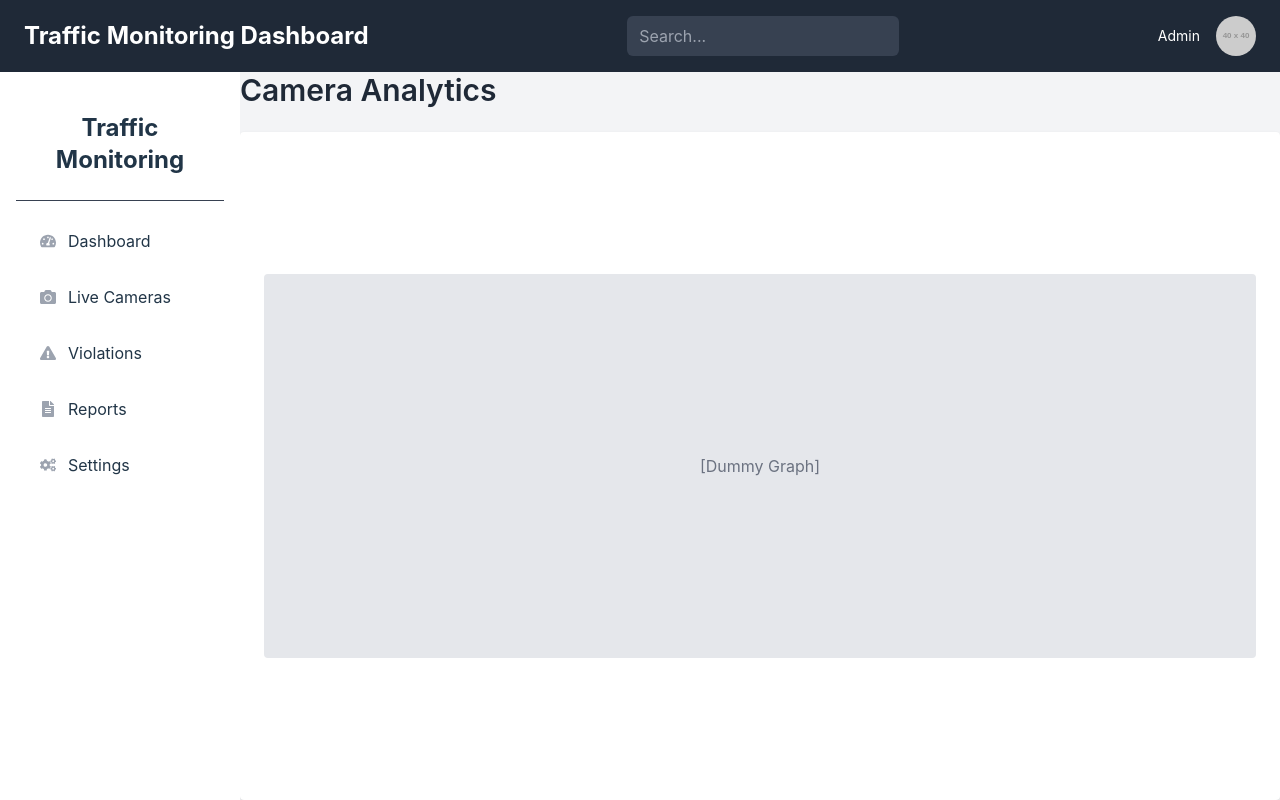
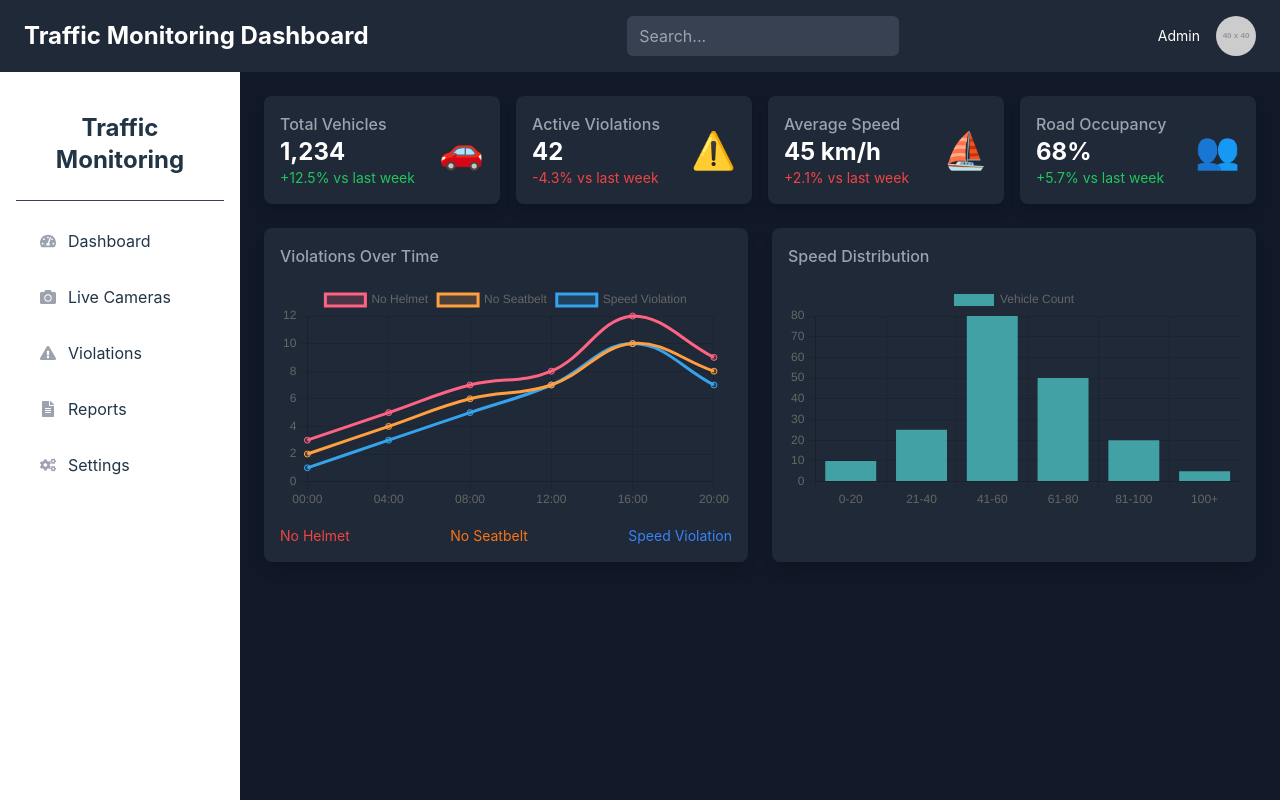
Before and after one commit to ridin2002/Traffic-monitoring, a React (Vite) app in the folder traffic_monitoring_frontend/: page / in a window 1280 px wide. Built offline with nearby package versions, Linux system fonts and the light colour scheme.

Commit message:
dashboard created

```diff
--- a/traffic_monitoring_frontend/package.json
+++ b/traffic_monitoring_frontend/package.json
@@ -12,8 +12,10 @@
   "dependencies": {
     "@mantine/core": "^7.15.2",
     "@tabler/icons-react": "^3.26.0",
+    "chart.js": "^4.4.7",
     "date-fns": "^4.1.0",
     "react": "^18.3.1",
+    "react-chartjs-2": "^5.2.0",
     "react-datepicker": "^7.5.0",
     "react-dom": "^18.3.1",
     "react-icons": "^5.4.0",
--- a/traffic_monitoring_frontend/src/App.jsx
+++ b/traffic_monitoring_frontend/src/App.jsx
@@ -1,6 +1,6 @@
 import React, { useState } from "react";
 import Sidebar from "./components/Sidebar";
-import CameraAnalytics from "./components/CameraAnalytics";
+import CameraAnalytics from "./components/analytics/CameraAnalytics";
 import Camera from "./components/Camera";
 import NavBar from "./components/NavBar";
 import LiveCameras from "./components/LiveCameras";
--- a/traffic_monitoring_frontend/src/components/CameraAnalytics.jsx
+++ /dev/null
@@ -1,18 +0,0 @@
-import React from "react";
-
-const CameraAnalytics = () => {
-  return (
-    <div className="h-full w-full flex flex-col">
-      <h1 className="text-3xl font-semibold text-gray-800 mb-6">
-        Camera Analytics
-      </h1>
-      <div className="bg-white rounded shadow flex-1 p-6 flex justify-center items-center">
-        <div className="w-full h-96 bg-gray-200 rounded flex items-center justify-center">
-          <span className="text-gray-500">[Dummy Graph]</span>
-        </div>
-      </div>
-    </div>
-  );
-};
-
-export default CameraAnalytics;
--- a/traffic_monitoring_frontend/src/components/Sidebar.jsx
+++ b/traffic_monitoring_frontend/src/components/Sidebar.jsx
@@ -1,171 +1,3 @@
-// import React from "react";
-
-// const Sidebar = ({ activeSection, setActiveSection }) => {
-//   return (
-//     <aside className="w-64 bg-gray-800 text-white flex flex-col">
-//       <div className="p-6 text-2xl font-bold border-b border-grey-700">
-//         Dashboard
-//       </div>
-//       <nav className="flex-1 px-4 py-6">
-//         <ul className="space-y-4">
-//           <li
-//             className={`p-2 rounded cursor-pointer ${
-//               activeSection === "cameraAnalytics" ? "bg-gray-700" : "hover:bg-gray-700"
-//             }`}
-//             onClick={() => setActiveSection("cameraAnalytics")}
-//           >
-//             <span className="block text-lg">Camera Analytics</span>
-//           </li>
-//           <li
-//             className={`p-2 rounded cursor-pointer ${
-//               activeSection === "camera" ? "bg-gray-700" : "hover:bg-gray-700"
-//             }`}
-//             onClick={() => setActiveSection("camera")}
-//           >
-//             <span className="block text-lg">Camera</span>
-//           </li>
-//           <li
-//             className={`p-2 rounded cursor-pointer ${
-//               activeSection === "violations" ? "bg-gray-700" : "hover:bg-gray-700"
-//             }`}
-//             onClick={() => setActiveSection("violations")}
-//           >
-//             <span className="block text-lg">Violations</span>
-//           </li>
-//           <li
-//             className={`p-2 rounded cursor-pointer ${
-//               activeSection === "settings" ? "bg-gray-700" : "hover:bg-gray-700"
-//             }`}
-//             onClick={() => setActiveSection("settings")}
-//           >
-//             <span className="block text-lg">Settings</span>
-//           </li>
-//         </ul>
-//       </nav>
-//     </aside>
-//   );
-// };
-
-// export default Sidebar;
-
-
-
-// import React from "react";
-// import {
-//   FaTachometerAlt,
-//   FaCamera,
-//   FaExclamationTriangle,
-//   FaFileAlt,
-//   FaCogs,
-//   FaSignOutAlt,
-// } from "react-icons/fa";
-
-// const Sidebar = ({ activeSection, setActiveSection }) => (
-//   <div className="bg-sidebarBg text-textPrimary w-60 h-screen flex flex-col shadow-lg">
-//     <h2 className="text-2xl font-bold text-center py-6 border-b border-gray-700">
-//       Traffic Monitoring
-//     </h2>
-//     <nav className="flex-grow mt-4">
-//       <ul className="space-y-2">
-//         <li
-//           className={`group px-6 py-3 flex items-center rounded-md cursor-pointer ${
-//             activeSection === "dashboard"
-//               ? "bg-tableHover text-buttonPrimary"
-//               : "hover:bg-tableHover"
-//           }`}
-//           onClick={() => setActiveSection("dashboard")}
-//         >
-//           <FaTachometerAlt
-//             className={`mr-3 ${
-//               activeSection === "dashboard"
-//                 ? "text-buttonPrimary"
-//                 : "text-gray-400 group-hover:text-buttonPrimary"
-//             }`}
-//           />
-//           <span>Dashboard</span>
-//         </li>
-//         <li
-//           className={`group px-6 py-3 flex items-center rounded-md cursor-pointer ${
-//             activeSection === "camera"
-//               ? "bg-tableHover text-buttonPrimary"
-//               : "hover:bg-tableHover"
-//           }`}
-//           onClick={() => setActiveSection("camera")}
-//         >
-//           <FaCamera
-//             className={`mr-3 ${
-//               activeSection === "liveCameras"
-//                 ? "text-buttonPrimary"
-//                 : "text-gray-400 group-hover:text-buttonPrimary"
-//             }`}
-//           />
-//           <span>Live Cameras</span>
-//         </li>
-//         <li
-//           className={`group px-6 py-3 flex items-center rounded-md cursor-pointer ${
-//             activeSection === "violations"
-//               ? "bg-tableHover text-buttonPrimary"
-//               : "hover:bg-tableHover"
-//           }`}
-//           onClick={() => setActiveSection("violations")}
-//         >
-//           <FaExclamationTriangle
-//             className={`mr-3 ${
-//               activeSection === "violations"
-//                 ? "text-buttonPrimary"
-//                 : "text-gray-400 group-hover:text-buttonPrimary"
-//             }`}
-//           />
-//           <span>Violations</span>
-//         </li>
-//         <li
-//           className={`group px-6 py-3 flex items-center rounded-md cursor-pointer ${
-//             activeSection === "reports"
-//               ? "bg-tableHover text-buttonPrimary"
-//               : "hover:bg-tableHover"
-//           }`}
-//           onClick={() => setActiveSection("reports")}
-//         >
-//           <FaFileAlt
-//             className={`mr-3 ${
-//               activeSection === "reports"
-//                 ? "text-buttonPrimary"
-//                 : "text-gray-400 group-hover:text-buttonPrimary"
-//             }`}
-//           />
-//           <span>Reports</span>
-//         </li>
-//         <li
-//           className={`group px-6 py-3 flex items-center rounded-md cursor-pointer ${
-//             activeSection === "settings"
-//               ? "bg-tableHover text-buttonPrimary"
-//               : "hover:bg-tableHover"
-//           }`}
-//           onClick={() => setActiveSection("settings")}
-//         >
-//           <FaCogs
-//             className={`mr-3 ${
-//               activeSection === "settings"
-//                 ? "text-buttonPrimary"
-//                 : "text-gray-400 group-hover:text-buttonPrimary"
-//             }`}
-//           />
-//           <span>Settings</span>
-//         </li>
-//       </ul>
-//     </nav>
-//     <div
-//       className="px-6 py-4 hover:bg-tableHover flex items-center cursor-pointer rounded-md"
-//       onClick={() => console.log("Logout clicked")}
-//     >
-//       <FaSignOutAlt className="mr-3 text-gray-400 group-hover:text-buttonPrimary" />
-//       <span>Logout</span>
-//     </div>
-//   </div>
-// );
-
-// export default Sidebar;
-
 
 import React from 'react';
 import {
@@ -189,7 +21,7 @@ const Sidebar = ({ activeSection, setActiveSection }) => (
           className={`group px-6 py-3 flex items-center rounded-md cursor-pointer ${
             activeSection === 'dashboard' ? 'bg-gray-700' : 'hover:bg-gray-700'
           }`}
-          onClick={() => setActiveSection('dashboard')}
+          onClick={() => setActiveSection('cameraAnalytics')}
         >
           <FaTachometerAlt className="mr-3 text-gray-400 group-hover:text-buttonPrimary" />
           <span className="group-hover:font-medium">Dashboard</span>
--- /dev/null
+++ b/traffic_monitoring_frontend/src/components/analytics/CameraAnalytics.jsx
@@ -0,0 +1,98 @@
+import React from "react";
+import { Line, Bar } from "react-chartjs-2"; // Assuming Chart.js is installed
+import "chart.js/auto"; // Automatically registers Chart.js components
+
+const CameraAnalytics = () => {
+  // Data for charts
+  const lineChartData = {
+    labels: ["00:00", "04:00", "08:00", "12:00", "16:00", "20:00"],
+    datasets: [
+      {
+        label: "No Helmet",
+        data: [3, 5, 7, 8, 12, 9],
+        borderColor: "rgba(255, 99, 132, 1)",
+        backgroundColor: "rgba(255, 99, 132, 0.2)",
+        tension: 0.4,
+      },
+      {
+        label: "No Seatbelt",
+        data: [2, 4, 6, 7, 10, 8],
+        borderColor: "rgba(255, 159, 64, 1)",
+        backgroundColor: "rgba(255, 159, 64, 0.2)",
+        tension: 0.4,
+      },
+      {
+        label: "Speed Violation",
+        data: [1, 3, 5, 7, 10, 7],
+        borderColor: "rgba(54, 162, 235, 1)",
+        backgroundColor: "rgba(54, 162, 235, 0.2)",
+        tension: 0.4,
+      },
+    ],
+  };
+
+  const barChartData = {
+    labels: ["0-20", "21-40", "41-60", "61-80", "81-100", "100+"],
+    datasets: [
+      {
+        label: "Vehicle Count",
+        data: [10, 25, 80, 50, 20, 5],
+        backgroundColor: "rgba(75, 192, 192, 0.8)",
+      },
+    ],
+  };
+
+  return (
+    <div className="p-6 bg-gray-900 min-h-screen">
+      {/* Header Statistics */}
+      <div className="grid grid-cols-1 md:grid-cols-4 gap-4 mb-6">
+        {[
+          { label: "Total Vehicles", value: "1,234", change: "+12.5%", icon: "🚗", color: "green" },
+          { label: "Active Violations", value: "42", change: "-4.3%", icon: "⚠️", color: "red" },
+          { label: "Average Speed", value: "45 km/h", change: "+2.1%", icon: "⛵", color: "orange" },
+          { label: "Road Occupancy", value: "68%", change: "+5.7%", icon: "👥", color: "green" },
+        ].map((stat, index) => (
+          <div
+            key={index}
+            className="bg-gray-800 shadow-lg rounded-lg p-4 flex items-center justify-between text-white"
+          >
+            <div>
+              <h4 className="text-gray-400 font-medium">{stat.label}</h4>
+              <p className="text-2xl font-bold">{stat.value}</p>
+              <p
+                className={`text-sm ${
+                  stat.color === "green" ? "text-green-500" : "text-red-500"
+                }`}
+              >
+                {stat.change} vs last week
+              </p>
+            </div>
+            <div className="text-4xl">{stat.icon}</div>
+          </div>
+        ))}
+      </div>
+
+      {/* Charts Section */}
+      <div className="grid grid-cols-1 md:grid-cols-2 gap-6">
+        {/* Violations Over Time */}
+        <div className="bg-gray-800 shadow-lg rounded-lg p-4">
+          <h4 className="text-gray-400 font-medium mb-4">Violations Over Time</h4>
+          <Line data={lineChartData} />
+          <div className="mt-4 flex justify-between text-sm text-gray-400">
+            <span className="text-red-500">No Helmet</span>
+            <span className="text-orange-500">No Seatbelt</span>
+            <span className="text-blue-500">Speed Violation</span>
+          </div>
+        </div>
+
+        {/* Speed Distribution */}
+        <div className="bg-gray-800 shadow-lg rounded-lg p-4">
+          <h4 className="text-gray-400 font-medium mb-4">Speed Distribution</h4>
+          <Bar data={barChartData} />
+        </div>
+      </div>
+    </div>
+  );
+};
+
+export default CameraAnalytics;
```
Also changed, not shown: 1 other file (tests, documents, lock files or other folders).
